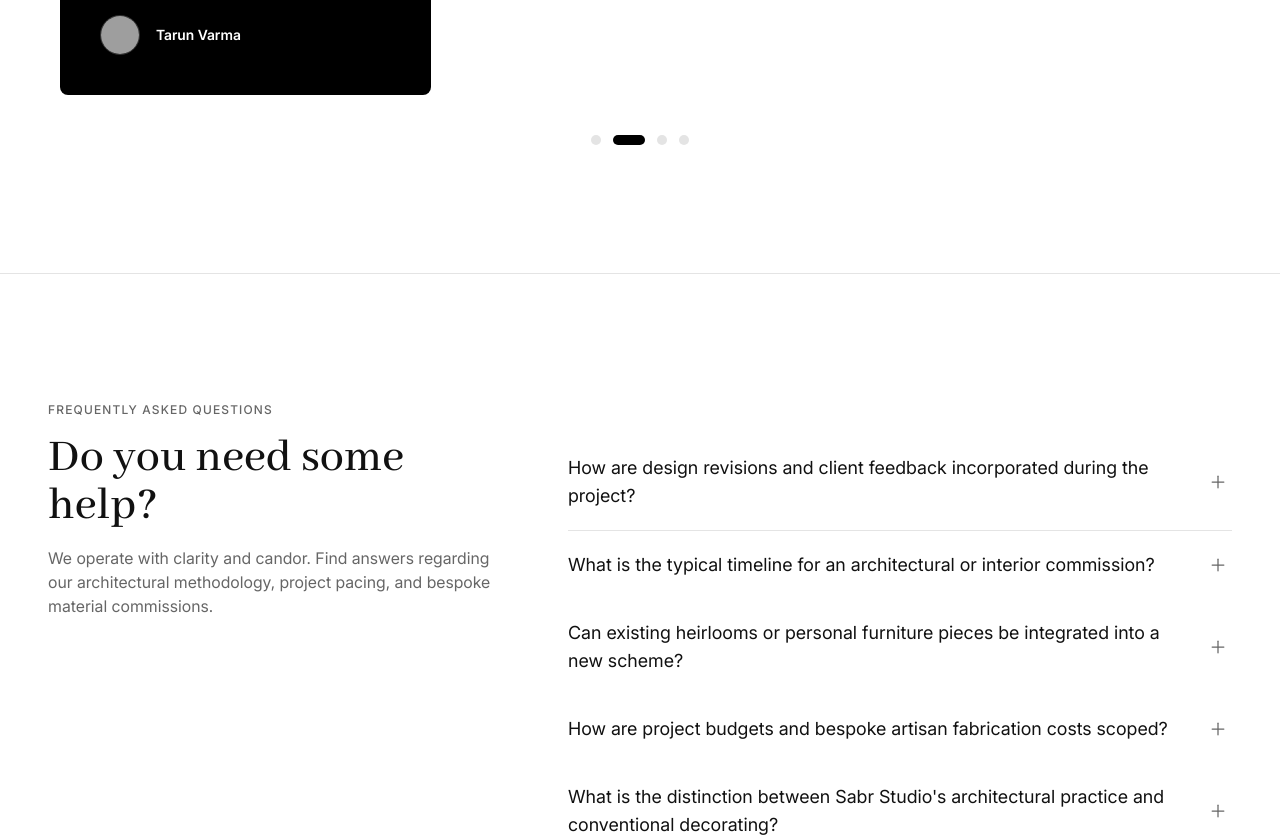
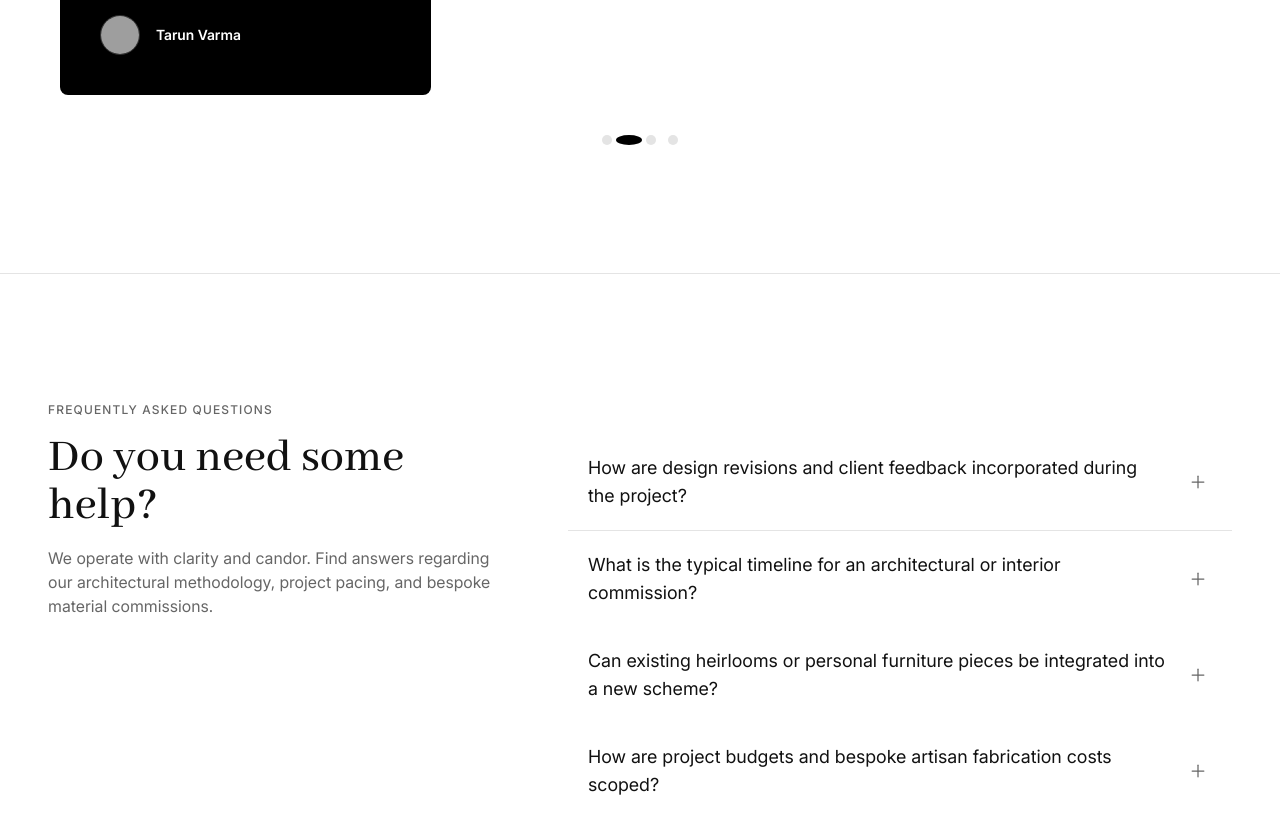
Before and after one commit to abufazal460/Sabr-Studio, a React (Vite) app in the folder frontend/: page / in a window 1280 px wide. Shown: the part 8760-9597 px from the top of the page. Built offline with nearby package versions, Linux system fonts and the light colour scheme; no server answers; grey boxes are pictures that could not be loaded.

Commit message:
faq section add animation

```diff
--- a/frontend/src/features/home/components/FaqAccordionItem.jsx
+++ b/frontend/src/features/home/components/FaqAccordionItem.jsx
@@ -1,10 +1,15 @@
 import React, { useState } from 'react';
+import { motion, useReducedMotion } from 'framer-motion';
 import { faqData } from '../data/faq.data';
-import { LuPlus } from 'react-icons/lu';
+import { LuPlus, LuMinus } from 'react-icons/lu';
 
 export const FaqAccordionItem = ({ item, isOpen, onToggle }) => {
   return (
-    <div className="border-b border-border py-5">
+    <div
+      className={`border-b border-border py-5 px-5 ${
+        isOpen ? 'bg-surface [box-shadow:inset_3px_0_0_0_#111111]' : ''
+      }`}
+    >
       <button
         type="button"
         onClick={onToggle}
@@ -16,21 +21,25 @@ export const FaqAccordionItem = ({ item, isOpen, onToggle }) => {
           {item.question}
         </span>
 
-        {/* Rotates 45deg on open (UI-UX §38) */}
+        {/* Plus <-> Minus swap reflecting open state (UI-UX §38) */}
         <span
-          className={`shrink-0 p-1 text-muted group-hover:text-ink transition-transform duration-250 ease-out ${
-            isOpen ? 'rotate-45 text-ink' : 'rotate-0'
+          className={`shrink-0 p-1 text-muted group-hover:text-ink transition-transform duration-300 ease-out motion-reduce:transition-none ${
+            isOpen ? 'rotate-180 text-ink' : 'rotate-0'
           }`}
           aria-hidden="true"
         >
-          <LuPlus className="w-5 h-5 stroke-[1.5]" />
+          {isOpen ? (
+            <LuMinus className="w-5 h-5 stroke-[1.5]" />
+          ) : (
+            <LuPlus className="w-5 h-5 stroke-[1.5]" />
+          )}
         </span>
       </button>
 
-      {/* Animated grid-template-rows expansion to guarantee zero layout shift (UI-UX §38) */}
+      {/* Grid-template-rows expansion (measured-height, no manual reflow) + opacity fade */}
       <div
         id={`faq-answer-${item.id}`}
-        className={`grid transition-[grid-template-rows] duration-300 ease-out ${
+        className={`grid transition-[grid-template-rows,opacity] duration-300 ease-out motion-reduce:transition-none ${
           isOpen ? 'grid-rows-[1fr] mt-3 opacity-100' : 'grid-rows-[0fr] opacity-0'
         }`}
       >
@@ -46,26 +55,53 @@ export const FaqAccordionItem = ({ item, isOpen, onToggle }) => {
 
 export const FaqSection = () => {
   const [openId, setOpenId] = useState(null);
+  const reduce = useReducedMotion();
 
   const handleToggle = (id) => {
     // Single-open accordion behavior per UI-UX §38
     setOpenId((prev) => (prev === id ? null : id));
   };
 
+  // Top heading: one-time entrance from above (fade + downward translate)
+  const topHeading = reduce
+    ? { initial: false, whileInView: { opacity: 1, y: '0px' }, viewport: { once: true }, transition: { duration: 0 } }
+    : {
+        initial: { opacity: 0, y: '-28px' },
+        whileInView: { opacity: 1, y: '0px' },
+        viewport: { once: true, amount: 0.6 },
+        transition: { duration: 0.6, ease: 'easeOut' },
+      };
+
+  // Side heading: continuous scroll in/out from the left (re-triggers every time)
+  const sideHeading = reduce
+    ? { initial: false, whileInView: { opacity: 1, x: '0px' }, viewport: { once: false }, transition: { duration: 0 } }
+    : {
+        initial: { opacity: 0, x: '-48px' },
+        whileInView: { opacity: 1, x: '0px' },
+        viewport: { once: false, amount: 0.4 },
+        transition: { duration: 0.5, ease: 'easeOut' },
+      };
+
   return (
     <section className="py-20 sm:py-28 lg:py-32 bg-white border-b border-border" aria-label="Frequently Asked Questions">
       <div className="max-w-container-wide mx-auto px-5 sm:px-8 lg:px-12">
         {/* Eyebrow across both columns (UI-UX §38) */}
-        <span className="text-xs uppercase tracking-widest text-muted font-medium block mb-4">
+        <motion.span
+          {...topHeading}
+          className="text-xs uppercase tracking-widest text-muted font-medium block mb-4"
+        >
           Frequently Asked Questions
-        </span>
+        </motion.span>
 
         <div className="grid grid-cols-1 lg:grid-cols-12 gap-12 lg:gap-16 items-start">
           {/* Left Column Heading */}
           <div className="lg:col-span-5 space-y-4">
-            <h2 className="font-abhaya text-3xl sm:text-5xl text-ink font-medium leading-[1.15]">
+            <motion.h2
+              {...sideHeading}
+              className="font-abhaya text-3xl sm:text-5xl text-ink font-medium leading-[1.15]"
+            >
               Do you need some help?
-            </h2>
+            </motion.h2>
             <p className="font-inter text-sm sm:text-base text-muted leading-relaxed max-w-md">
               We operate with clarity and candor. Find answers regarding our architectural methodology, project pacing, and bespoke material commissions.
             </p>
--- a/frontend/src/features/home/components/TestimonialCard.jsx
+++ b/frontend/src/features/home/components/TestimonialCard.jsx
@@ -107,10 +107,10 @@ export const TestimonialsSection = () => {
                   setIsPaused(true);
                   setTimeout(() => setIsPaused(false), 8000);
                 }}
-                className={`transition-all duration-200 rounded-full ${
+                className={`w-2.5 h-2.5 rounded-full transition-[transform,background-color] duration-300 ease-out motion-reduce:transition-none ${
                   isActive
-                    ? 'w-8 h-2.5 bg-black'
-                    : 'w-2.5 h-2.5 bg-border hover:bg-muted'
+                    ? 'bg-black scale-x-[2.6]'
+                    : 'bg-border hover:bg-muted'
                 }`}
               />
             );
```
